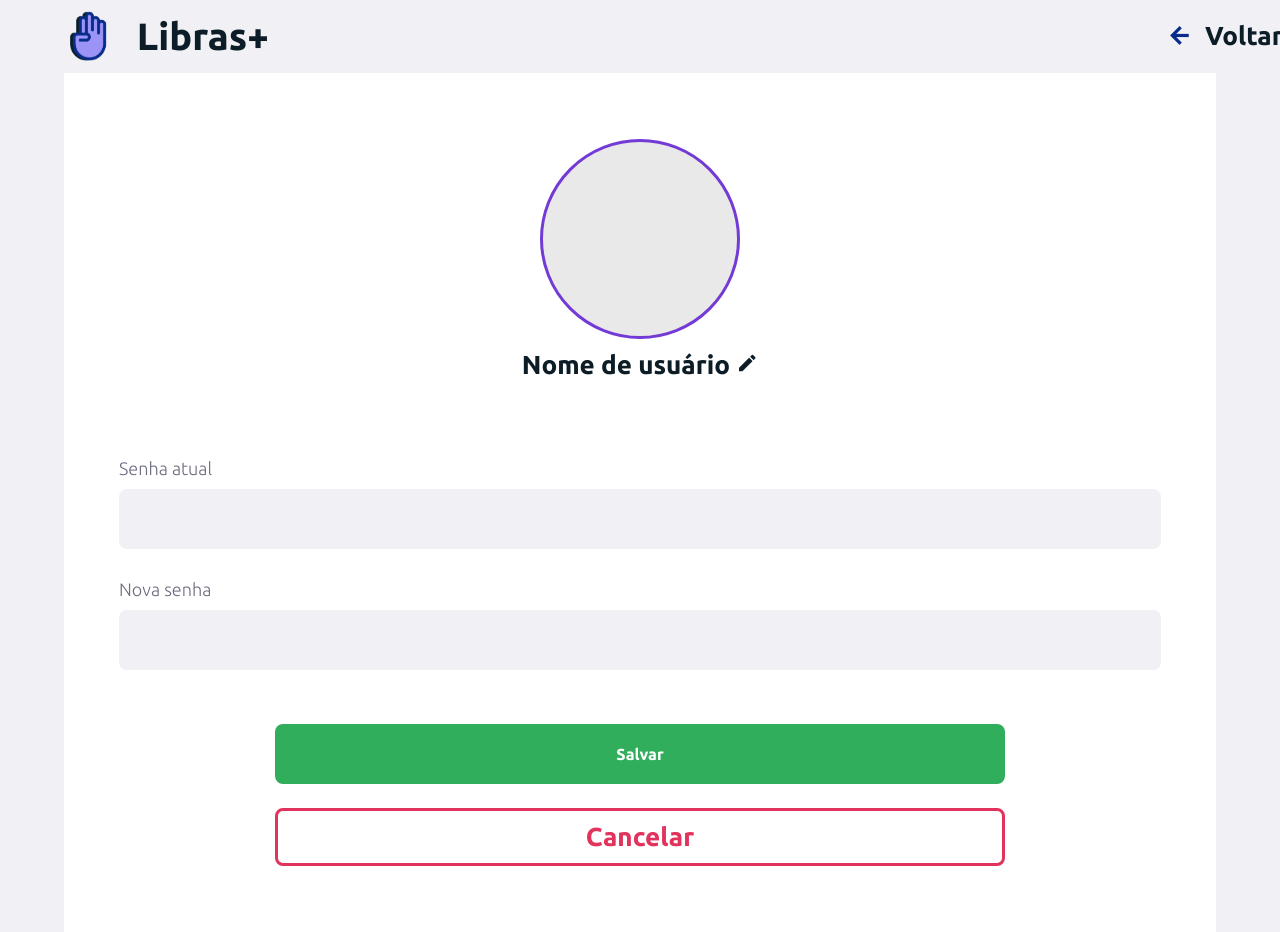
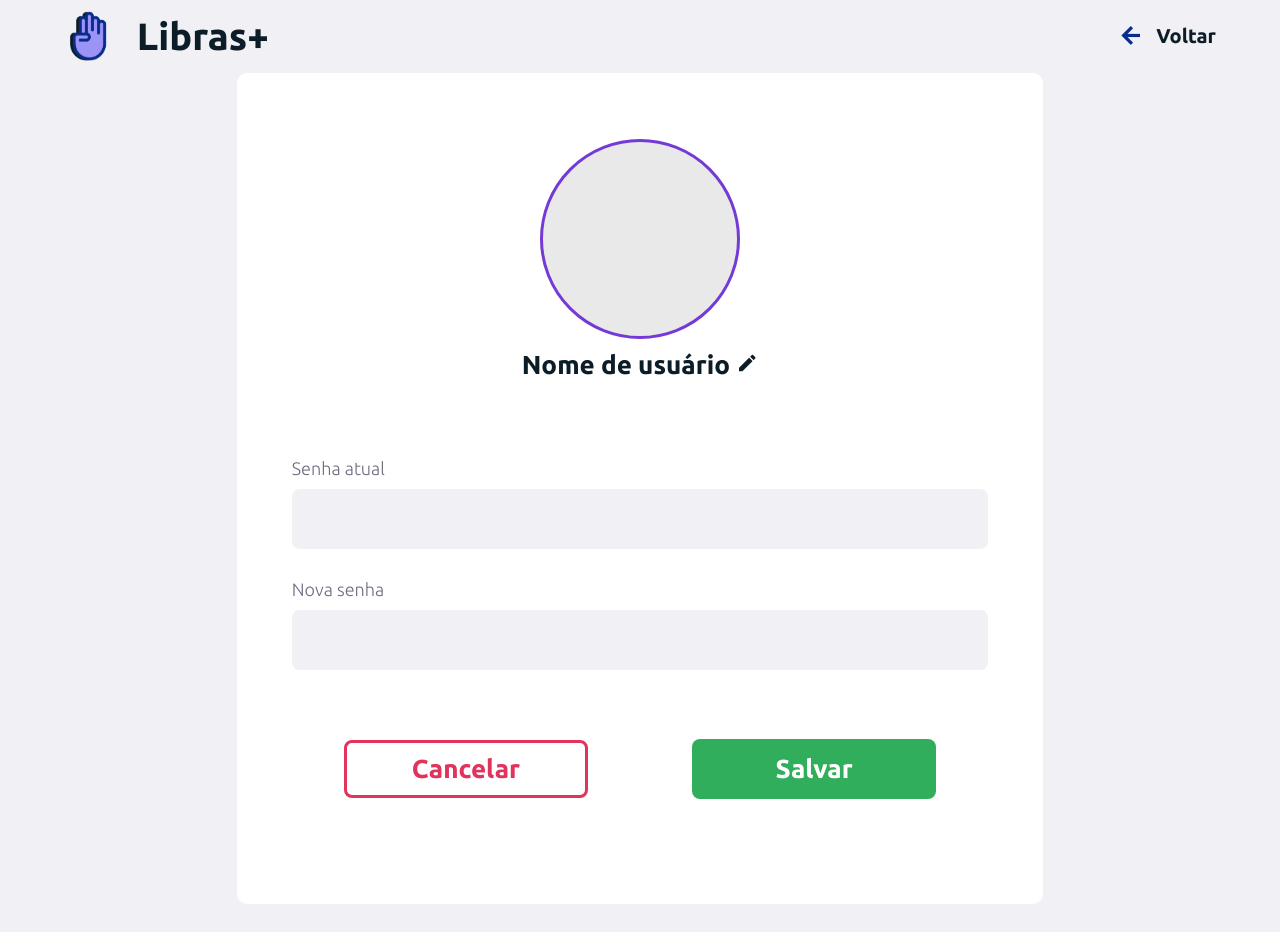
Before and after one commit to ruthvaz/libras, a PHP site: page /perfil.html in a window 1280 px wide. After the commit the page ends 904 px from the top, so only its background shows below. Run offline with PHP 8.4, Linux system fonts and the light colour scheme.

Commit message:
Tela perfil - desktop

```diff
--- a/css/home.css
+++ b/css/home.css
@@ -209,7 +209,7 @@
         height: 50px;
     }
 
-    .menu-bar-perfil div:last-child {
+    .menu-bar-perfil .menu-perfil {
         width: 50px;
         height: 50px;
     }
--- a/css/perfil.css
+++ b/css/perfil.css
@@ -22,6 +22,7 @@
 .login-form-container {
     background-color: #FFF;
     text-align: center;
+    border-radius: 10px;
 }
 
 .nome-user {
@@ -92,18 +93,22 @@
         font-size: 22px;
     }
 
-    .perfil-form-butoes input[type=submit] {
+    .perfil-form-butoes div input[type=submit] {
         font-size: 26px;
+        width: 70%;
+    }
+
+    .perfil-form-butoes div input[type=submit] {
+        background-color: #31AE5B;
+        font-weight: 700;
+        font-size: 26px;
+        color: #FFF;
         margin-top: 1.5em;
         width: 70%;
     }
 
     .perfil-form-butoes div:last-child {
         width: 100%;
-    }
-
-    #btn-cancelar {
-        width: 70%;
     }
 
     .perfil-form-butoes div:last-child a {
@@ -114,5 +119,37 @@
 
 @media screen and (min-width: 1280px) {
 
+    .menu-voltar {
+        font-size: 20px;
+    }
+
+    .perfil-form-butoes {
+        grid-template-columns: 1fr 1fr;
+    }
+
+    .perfil-form-butoes div:first-child {
+        grid-column-start: 2;
+        grid-column-end: 3;
+    }
+
+    .perfil-form-butoes div:first-child, .perfil-form-butoes div:last-child {
+        grid-row-start: 1;
+        grid-row-end: 1;
+    }
+
+    .perfil-form-butoes div:last-child {
+        grid-column-start: 1;
+        grid-column-end: 2;
+    }
+
+    .perfil-form-butoes div:last-child {
+        align-content: center;
+        align-items: center;
+        height: min-content;
+        align-self: center;
+        text-align: left;
+    }
+
+
 
 }
--- a/perfil.html
+++ b/perfil.html
@@ -30,7 +30,7 @@
             </div>
         </div>
 
-        <form action="" method="POST" class="perfil-form" id="formPerfil">
+        <form action="" method="POST" class="login-form" id="formPerfil">
 
             <div class="login-form-container">
 
```
